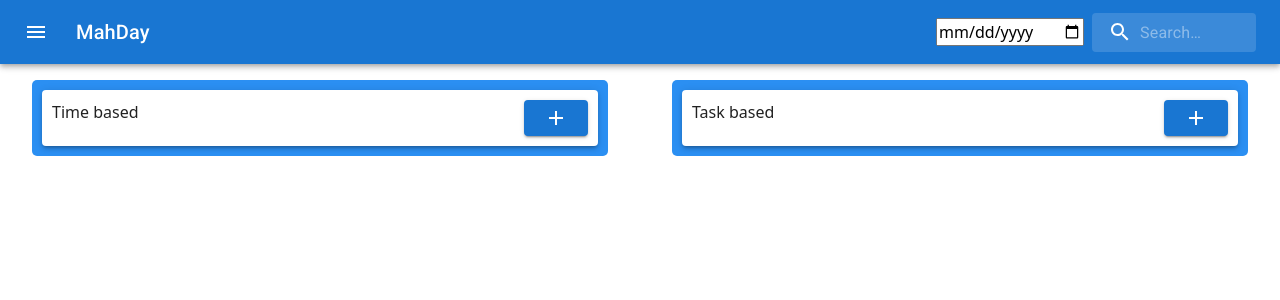
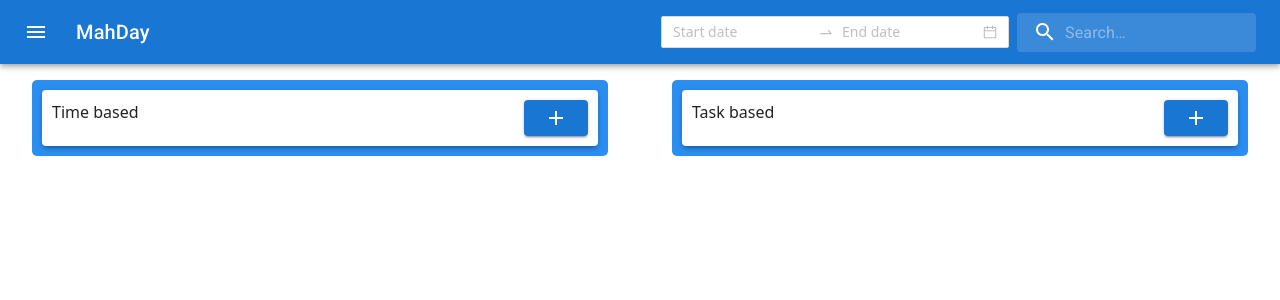
Before and after one commit to Bharshav/mahday, a React (Create React App) app: page / in a window 1280 px wide. Shown: the top 300 px of the page. Built offline with nearby package versions, Linux system fonts and the light colour scheme.

Commit message:
Added range picker

```diff
--- a/package.json
+++ b/package.json
@@ -12,6 +12,7 @@
     "@testing-library/jest-dom": "^5.16.4",
     "@testing-library/react": "^13.2.0",
     "@testing-library/user-event": "^13.5.0",
+    "antd": "^4.20.5",
     "bootstrap": "^5.1.3",
     "react": "^18.1.0",
     "react-bootstrap": "^2.4.0",
--- a/src/components/AppHeader/AppHeader.js
+++ b/src/components/AppHeader/AppHeader.js
@@ -10,6 +10,10 @@ import MenuIcon from '@mui/icons-material/Menu'
 import SearchIcon from '@mui/icons-material/Search'
 import { useDispatch, useSelector } from 'react-redux'
 import { modifyViewDate } from '../../features/calendar/calendarSlice'
+import { DatePicker, Space } from 'antd'
+import moment from 'moment'
+
+const { RangePicker } = DatePicker
 
 const Search = styled('div')(({ theme }) => ({
   position: 'relative',
@@ -56,8 +60,7 @@ const StyledInputBase = styled(InputBase)(({ theme }) => ({
 export default function AppHeader() {
   const [startDate, setStartDate] = React.useState(new Date())
   const dispatch = useDispatch()
-  const { currentViewDate } = useSelector((state) => state.calendar)
-  console.log(currentViewDate)
+  const { currentViewDateStart,currentViewDateEnd } = useSelector((state) => state.calendar)
   return (
     <div style={{ height: '10vh' }}>
       <Box sx={{ flexGrow: 1 }}>
@@ -80,13 +83,8 @@ export default function AppHeader() {
             >
               MahDay
             </Typography>
-            <input
-              type='date'
-              value={currentViewDate}
-              onChange={(e) =>
-                dispatch(modifyViewDate({ newDate: e.target.value }))
-              }
-            ></input>
+            <RangePicker defaultPickerValue={[moment(currentViewDateStart),moment(currentViewDateEnd)]} onCalendarChange={e=>dispatch(modifyViewDate({ newDateStart: e[0],newDateEnd:e[1] }))} />
+
             <Search>
               <SearchIconWrapper>
                 <SearchIcon />
--- a/src/components/TaskToDo/TaskToDo.js
+++ b/src/components/TaskToDo/TaskToDo.js
@@ -7,14 +7,14 @@ import TaskRow from '../TaskRow/TaskRow'
 import { useSelector, useDispatch } from 'react-redux'
 import { addTask } from '../../features/tasks/taskSlice'
 import NewTaskPopUp from '../NewTaskPopUp/NewTaskPopUp'
-import { datesAreOnSameDay } from '../TimeToDo/TimeToDo'
+import { datesAreInBetween } from '../TimeToDo/TimeToDo'
 function TaskToDo() {
-  const { currentViewDate } = useSelector((state) => state.calendar)
+  const { currentViewDateStart,currentViewDateEnd } = useSelector((state) => state.calendar)
   const tasks = useSelector((state) =>
     state.tasks.tasks.filter(
       (task) =>
         task.type === 'taskbased' &&
-        datesAreOnSameDay(task.taskDate, currentViewDate)
+        datesAreInBetween(currentViewDateStart, currentViewDateEnd,task.taskDate)
     )
   )
   return (
--- a/src/components/TimeToDo/TimeToDo.js
+++ b/src/components/TimeToDo/TimeToDo.js
@@ -9,18 +9,23 @@ import { addTask } from '../../features/tasks/taskSlice'
 import TaskRow from '../TaskRow/TaskRow'
 import NewTaskPopUp from '../NewTaskPopUp/NewTaskPopUp'
 
-export const datesAreOnSameDay = (first, second) =>{
-first = new Date(first)
-second = new Date(second)
-return first.getFullYear() === second.getFullYear() &&
-  first.getMonth() === second.getMonth() &&
-  first.getDate() === second.getDate() //move to helper
+export const datesAreInBetween = (first, second,date) =>{
+  // console.log(typeof(first),first)
+first = new Date(first.substring(0,10))
+second = new Date(second.substring(0,10))
+date = new Date(date)
+
+return first<=date && date <=second //move to helper
 }
 
 function TimeToDo() {
-  const {currentViewDate} = useSelector((state) => state.calendar)
+  const {currentViewDateStart,currentViewDateEnd} = useSelector((state) => state.calendar)
   const tasks = useSelector((state) =>
-    state.tasks.tasks.filter((task) => task.type === 'timebased' && datesAreOnSameDay(task.taskDate, currentViewDate))
+    state.tasks.tasks.filter(
+      (task) =>
+        task.type === 'timebased' &&
+        datesAreInBetween(currentViewDateStart, currentViewDateEnd,task.taskDate)
+    )
   )
   return (
     <div>
--- a/src/features/calendar/calendarSlice.js
+++ b/src/features/calendar/calendarSlice.js
@@ -1,7 +1,11 @@
 import { createSlice } from '@reduxjs/toolkit'
 
+const tomorrow = new Date()
+tomorrow.setDate(tomorrow.getDate() + 1)
+
 const initialState = {
-  currentViewDate: new Date()
+  currentViewDateStart: (new Date()).toJSON(),
+  currentViewDateEnd: tomorrow.toJSON(),
 }
 
 const calendarSlice = createSlice({
@@ -10,9 +14,9 @@ const calendarSlice = createSlice({
   reducers: {
     modifyViewDate: (state, { payload }) => {
       // console.log(payload)
-      state.currentViewDate = payload.newDate
-    }
-
+      state.currentViewDateStart = payload.newDateStart.toJSON()
+      state.currentViewDateEnd = payload.newDateEnd.toJSON()
+    },
   },
 })
 
--- a/src/index.js
+++ b/src/index.js
@@ -1,6 +1,7 @@
 import React from 'react';
 import ReactDOM from 'react-dom/client';
 import './index.css';
+import 'antd/dist/antd.css'
 import 'bootstrap/dist/css/bootstrap.min.css'
 import App from './App';
 import reportWebVitals from './reportWebVitals';
```
Also changed, not shown: 1 other file (tests, documents, lock files or other folders).
